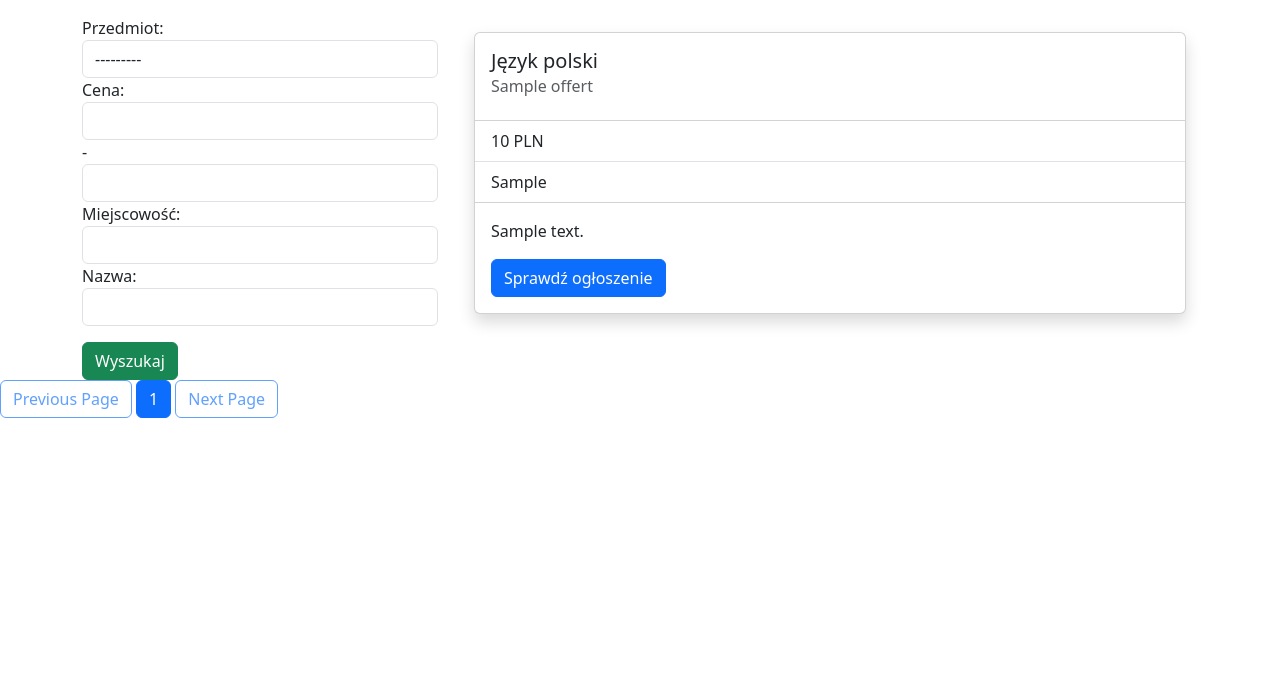
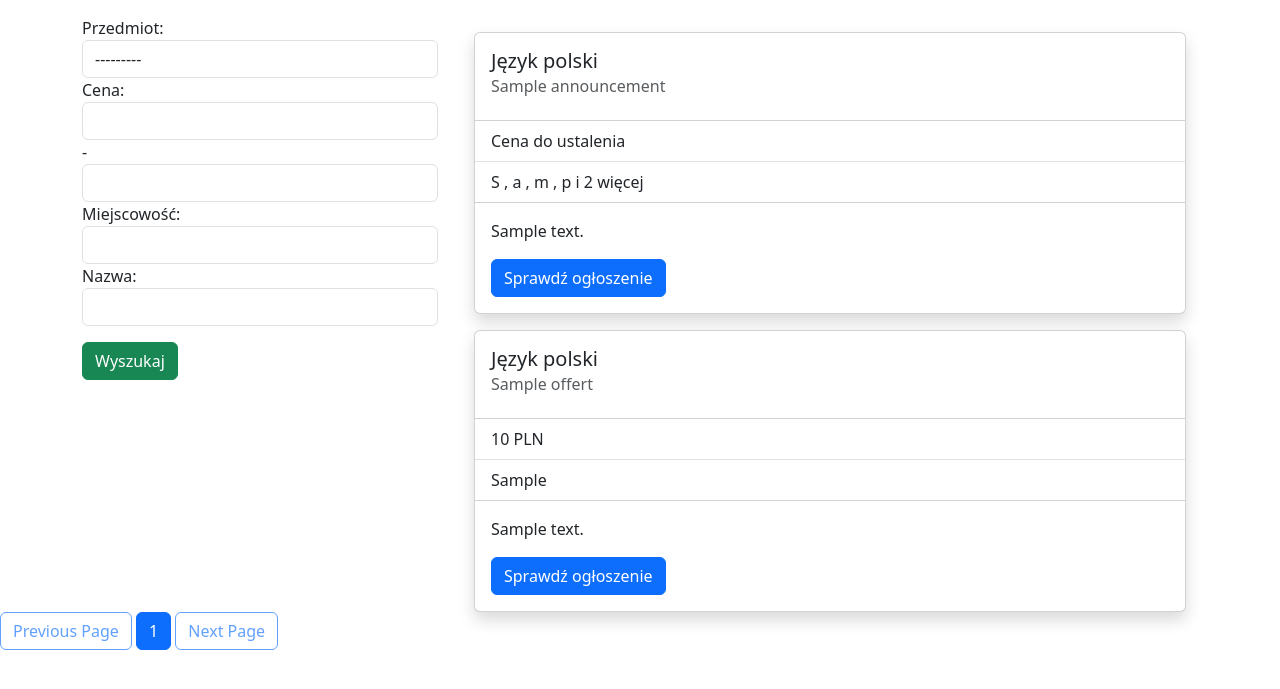
Before and after one commit to BARBUR02/Python-Webscraping-Project, a Django app: page /offer-filter in a window 1280 px wide. Shown: the part 56-745 px from the top of the page. Run offline with Django 4.2, Linux system fonts and the light colour scheme; tables that the repository leaves empty hold one stand-in row (values such as "Sample post"); some libraries are stand-ins or nearby versions.

Commit message:
Adding offers

```diff
--- a/WebScraping/main/models.py
+++ b/WebScraping/main/models.py
@@ -85,7 +85,7 @@
     def __str__(self):
         return f'[{self.subject}] {self.name}'
 
-class Announcement(models.Model):
+class Announcement(models.Model): #TODO żeby rozszerzał Offers?
     SUBJECTS = [
         ("Język polski", "Język polski"),
         ("Język angielski", "Język angielski"),
--- a/WebScraping/main/templates/main/filter_page.html
+++ b/WebScraping/main/templates/main/filter_page.html
@@ -29,6 +29,44 @@
         <div class="col-12 col-lg-8">
             <div class="container">
                 <div class="row">
+                {% for offer in our_offers %}
+                <div class="col-12 mt-3">
+                    <div class="card shadow"  style="max-width: 800px;">
+                        <div class="card-body ">
+                            <h5 class="card-title"> {{ offer.subject }} </h5>
+                            <h6 class="card-subtitle mb-2 text-body-secondary"> {{ offer.name }} </h6>
+                        </div>
+                        <ul class="list-group list-group-flush">
+                            {% if offer.minPrice == None %}
+                                <li class="list-group-item"> Cena do ustalenia </li>
+                            {% elif offer.minPrice != offer.maxPrice %}
+                                <li class="list-group-item"> {{ offer.minPrice }} - {{ offer.maxPrice }} PLN </li>
+                            {% else %}
+                                <li class="list-group-item"> {{ offer.minPrice }} PLN </li>
+                            {% endif %}
+                            <li class="list-group-item">
+                                {% if offer.locations|length > 4 %}
+                                {% for location in offer.locations|slice:":4" %}
+                                        {{ location }}
+                                        {% if not forloop.last %},{% endif %}
+                                    {% endfor %}
+                                    i {{ offer.locations|length|add:"-4" }} więcej
+                                {% else %}
+                                    {{ offer.locations|join:", " }}
+                                {% endif %}
+                            </li>
+                        </ul>
+                        <div class="card-body">
+                            {% if offer.description %}
+                                <p class="card-text"> {{ offer.description }} </p>
+                            {% endif %}
+                            <a href="{{ offer.link }}" class="btn btn-primary">Sprawdź ogłoszenie</a>
+                            {% comment %} <p>URL is : {{offer.link|urlize}}</p> {% endcomment %}
+                        </div>
+
+                    </div>
+                </div>
+                {% endfor %}
                 {% for offer in offers %}
                     <div class="col-12 mt-3">
                         <div class="card shadow"  style="max-width: 800px;">
--- a/WebScraping/main/views.py
+++ b/WebScraping/main/views.py
@@ -9,6 +9,7 @@
 from main.models import Offert, Announcement
 from main.filters import OfferFilter
 
+from itertools import chain
 
 def registerUser(request):
     user = request.user
@@ -63,6 +64,7 @@
 
 class FilterView(ListView):
     queryset = Offert.objects.all()
+    quesryset2 = Announcement.objects.all() #TODO to do zmiany, na szybko robiłem
     context_object_name ='offers'
     template_name='main/filter_page.html'
     paginate_by=20
@@ -75,6 +77,7 @@
     def get_context_data(self, **kwargs):
         context = super().get_context_data(**kwargs)
         context['form'] = self.filterset.form
+        context['our_offers'] = Announcement.objects.all()
         self.__repair_locations(context['offers'])
         return context
 
```
Also changed, not shown: WebScraping/main/templates/main/offer_list.html (+7 -1 lines).
